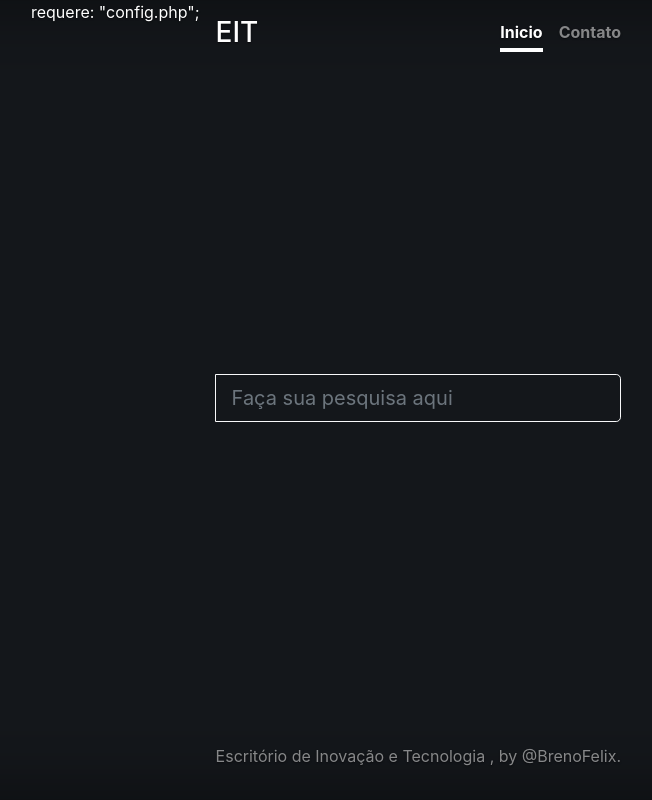
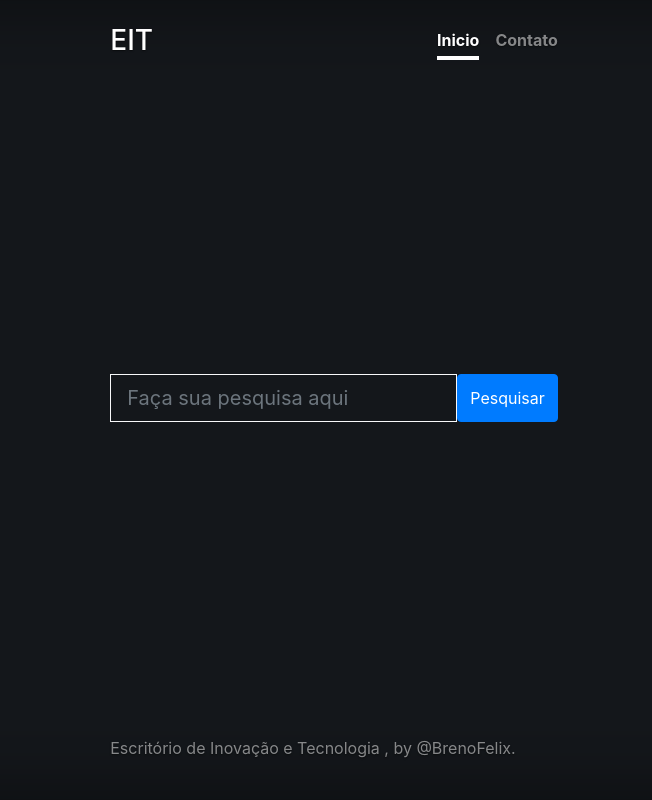
Before and after one commit to PascalBreno/Site-Eit, a PHP site: page /professor.php in a window 1280 px wide. Shown: the whole page, without its empty margins (306-958 px from the left). Run offline with PHP 8.4, Linux system fonts and the light colour scheme; some libraries are stand-ins or nearby versions.

Commit message:
Mudança para ter o menu melhor

```diff
--- a/css/cover.css
+++ b/css/cover.css
@@ -29,7 +29,9 @@ body {
   height: 100%;
   background-color: rgb(20, 23, 27);
 }
-
+#botaopesquisar{
+  left:800px;
+}
 body {
   display: -ms-flexbox;
   display: -webkit-box;
--- a/professor.php
+++ b/professor.php
@@ -3,7 +3,7 @@
 <html>
     <head>
         <meta charset="utf-8">
-        <meta name="viewport" content="width=device-width, initial-scale=1, shrink-to-fit=no">
+        <meta name="viewport" content="width=device-width, shrink-to-fit=no">
         <meta name="description" content="">
         <meta name="author" content="">
 
@@ -14,11 +14,12 @@
 
         <!-- Custom styles for this template -->
         <link href="css/cover.css" rel="stylesheet">
+        <link href="https://fonts.googleapis.com/css?family=Raleway:400,700" rel="stylesheet" />
+
     </head>
-    requere: "config.php";
-    <body class="text-center">
+    <body class="">
 
-    <div class="cover-container d-flex h-100 p-3 flex-column">
+    <div class="d-flex p-4 flex-column">
       <header class="masthead mb-auto">
         <div class="inner">
           <h3 class="masthead-brand">EIT</h3>
@@ -30,9 +31,10 @@
       </header>
       <main >
           <div class="input-group input-group-lg">
-            <div class="input-group-prepend">
+            <div class="">
             </div>
-            <input type="text" placeholder="Faça sua pesquisa aqui" class="form-control btn-outline-light" aria-label="Large" aria-describedby="inputGroup-sizing-sm">
+            <input type="text" placeholder="Faça sua pesquisa aqui" class="form-control btn-outline-light " aria-label="Large" aria-describedby="inputGroup-sizing-sm">
+            <button type="button" class="btn btn-primary"> Pesquisar </button>
           </div>
       </main>
 
```
